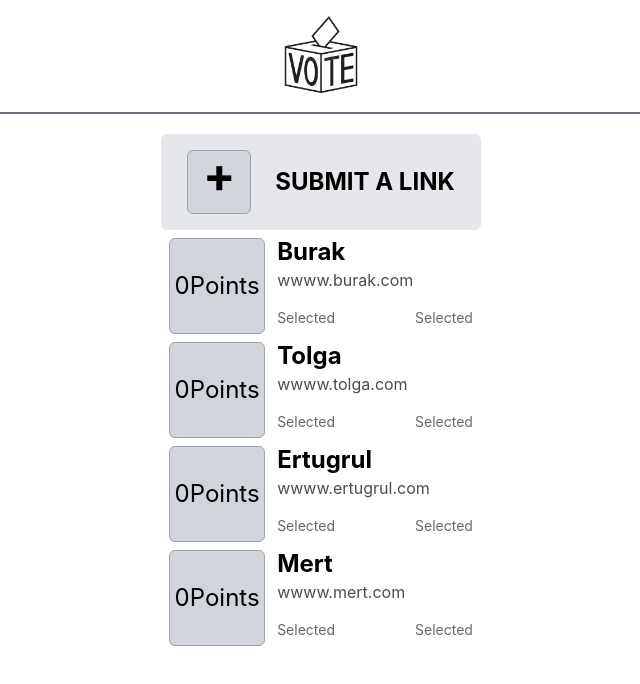
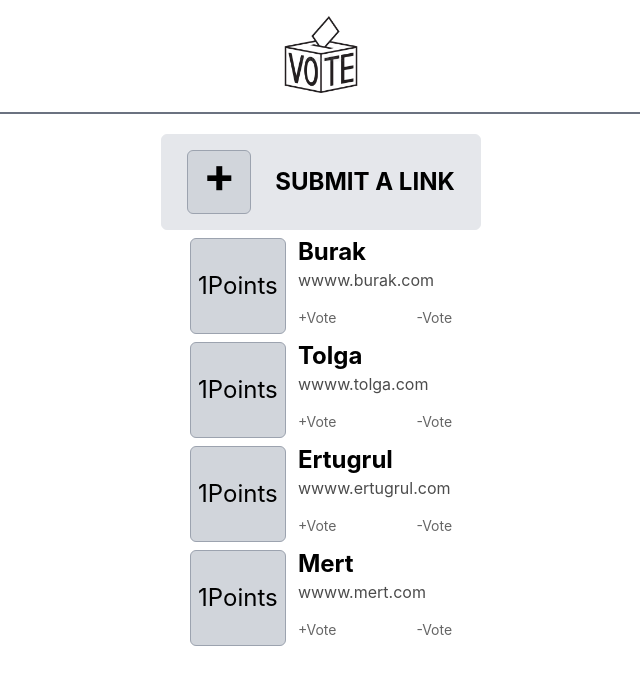
Before and after one commit to burakdinceer/vote-app, a React (Create React App) app: page / in a window 1280 px wide. Shown: the top 684 px of the page, without its empty margins (319-959 px from the left). Built offline with nearby package versions, Linux system fonts and the light colour scheme.

Commit message:
reduce vote increase vote

```diff
--- a/src/Data/Data.json
+++ b/src/Data/Data.json
@@ -2,23 +2,27 @@
     {
         "id":"1",
         "name":"Burak",
-        "url":"wwww.burak.com"
+        "url":"wwww.burak.com",
+        "vote":1
 
     },
     {   "id":"2",
         "name":"Tolga",
-        "url":"wwww.tolga.com"
+        "url":"wwww.tolga.com",
+        "vote":1
 
     },
     {   "id":"3",
         "name":"Ertugrul",
-        "url":"wwww.ertugrul.com"
+        "url":"wwww.ertugrul.com",
+        "vote":1
 
 
     },
     {   "id":"4",
         "name":"Mert",
-        "url":"wwww.mert.com"
+        "url":"wwww.mert.com",
+        "vote":1
 
     }
 ]
--- a/src/components/List/List.js
+++ b/src/components/List/List.js
@@ -1,48 +1,66 @@
-import React, { useState } from 'react'
+import React, { useEffect, useState } from 'react'
 import Data from '../../Data/Data.json'
 
 const List = () => {
-    const [value,setValue] = useState(0)
-    const [selectedItemsUp, setSelectedItemsUp] = useState({});
-    const [selectedItemsDown, setSelectedItemsDown] = useState({});
 
-    const upVoteHandle = (item) => {
-        setSelectedItemsUp((prevSelectedItems) => ({
-            ...prevSelectedItems,
-            [item.id]: !prevSelectedItems[item.id],
-          }));
+    const [data,setData] = useState([])
+    const upVoteHandle = (e) => {
+      const obj = data.find(item => e === item.id)
+      obj.vote ++
 
+      setData(
+        data.map(item =>{
+          if(item.id ===e) {
+            return {
+              ...item,
+              obj
+            }
+          }
+          return item
+        } )
+      )
     }
-    const downVoteHandle = (item) => {
-        setSelectedItemsDown((prevSelectedItems) => ({
-            ...prevSelectedItems,
-            [item.id]: !prevSelectedItems[item.id],
-          }));
 
 
+    useEffect(() => {
+        setData(Data)
+    },[])
+
+    const downVoteHandle = (e) => {
+      const obj = data.find(item => e === item.id)
+      obj.vote --
+
+      setData(
+        data.map(item =>{
+          if(item.id ===e) {
+            return {
+              ...item,
+              obj
+            }
+          }
+          return item
+        } )
+      )
     }
-    const art = () => {
-        setValue(value+1)
-    }
-    console.log(selectedItemsUp)
+
   return (
     <div>
 
       {
-        Data.map(itm => (
+        data.map(itm => (
            <div>
 
              <div key={itm.id} className='flex justify-center items-center'>
 
                 <div className='w-24 h-24 border-x border-y flex justify-center items-center mt-2 rounded-md border-gray-400 text-2xl bg-gray-300 '>
-                {value}
+                {itm.vote}
                     Points</div>
                 <div className='ml-3'>
                    <div className='font-bold text-2xl'> {itm.name}</div>
                    <div className='opacity-70'>  {itm.url}</div>
                     <div className='text-sm opacity-60 mt-4'>
-                        <button onClick={()=>upVoteHandle(itm)} className='mr-20 '> {selectedItemsUp[itm.id] ? "Not Selected" : "Selected"}</button>
-                        <button onClick={()=>downVoteHandle(itm)}>{selectedItemsDown[itm.id] ? "Not Selected" : "Selected"}</button>
+                        <button onClick={()=>upVoteHandle(itm.id)} className='mr-20 '>+Vote</button>
+                        <button disabled={itm.vote === 0} onClick={()=>downVoteHandle(itm.id)}>-Vote</button>
                     </div>
                 </div>
             </div>
```
